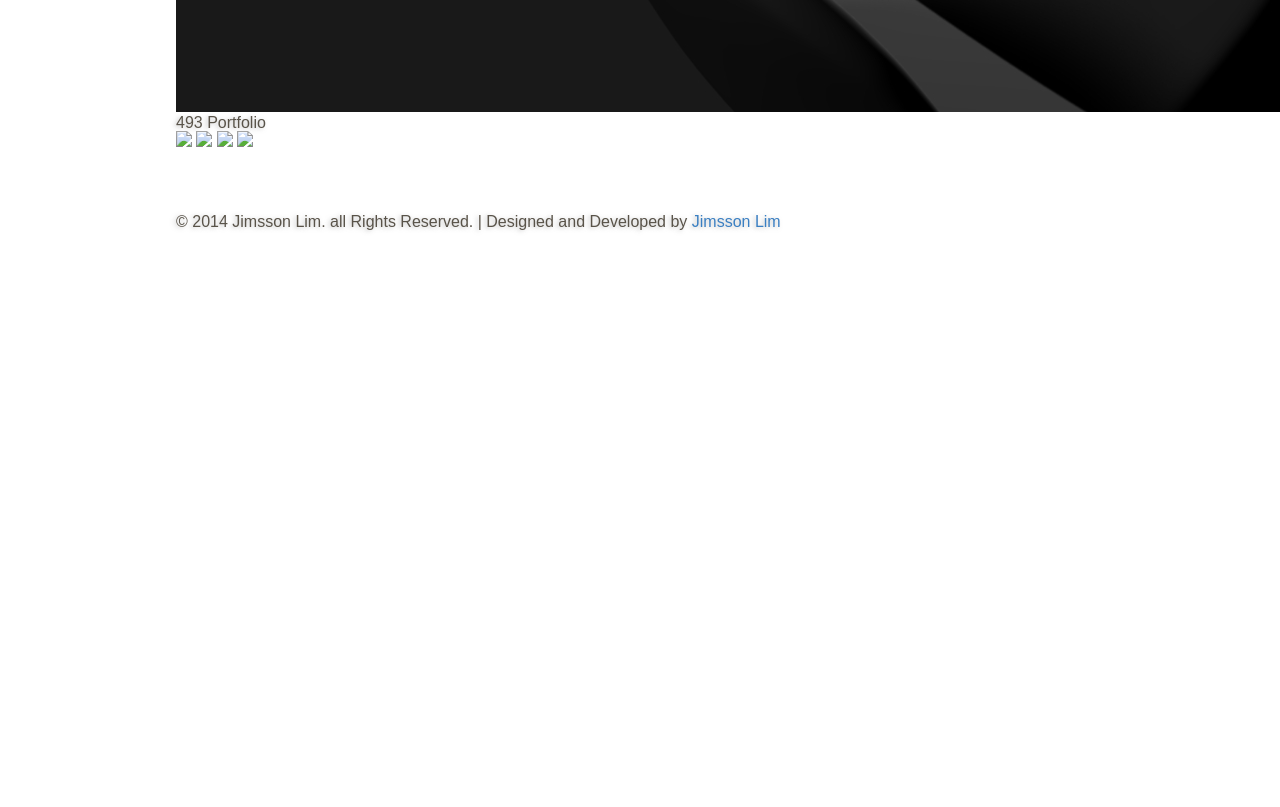
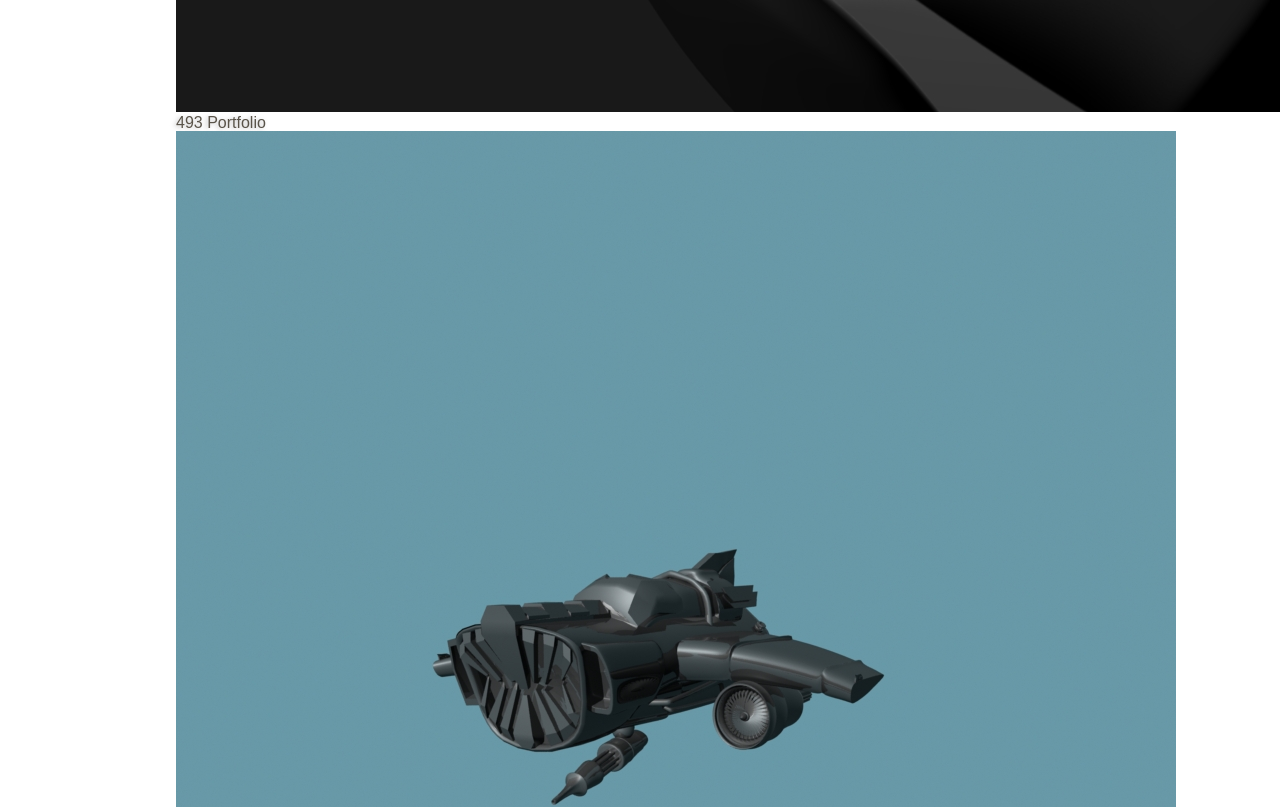
Before and after one commit to jimssonlim/jimssonlim.github.io, a plain HTML site: page index.html in a window 1280 px wide. Shown: the part 6908-7715 px from the top of the page. Before the commit the page ends 7154 px from the top, so only its background shows below. Drawn offline with nearby package versions, Linux system fonts and the light colour scheme; a web font is replaced by a local one.

Commit message:
Update index.html

```diff
--- a/index.html
+++ b/index.html
@@ -230,10 +230,10 @@
 					</div>
 					<div>
 					<h1> 493 Portfolio</h1>
-					<img src="portfolio/Week1-2Plane_Progress">
-					<img src="portfolio/Week1-3Plane_Progress1">
-					<img src="portfolio/Week1-3Plane_Progress2">
-					<img src="portfolio/Week1-3Plane_Progress3">
+					<img src="portfolio/Week1-2Plane_Progress.jpg">
+					<img src="portfolio/Week1-3Plane_Progress1.jpg">
+					<img src="portfolio/Week1-3Plane_Progress2.jpg">
+					<img src="portfolio/Week1-3Plane_Progress3.jpg">
 
 					</div>
 
```
